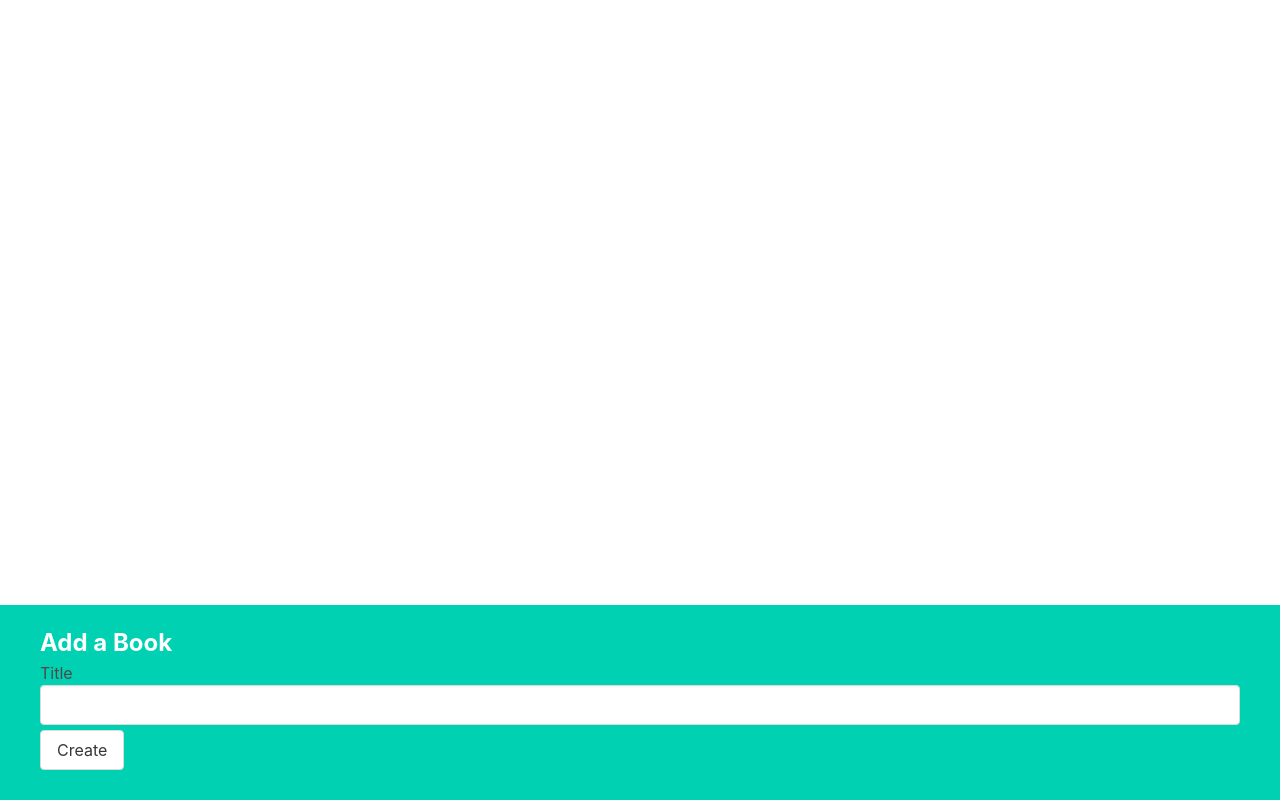
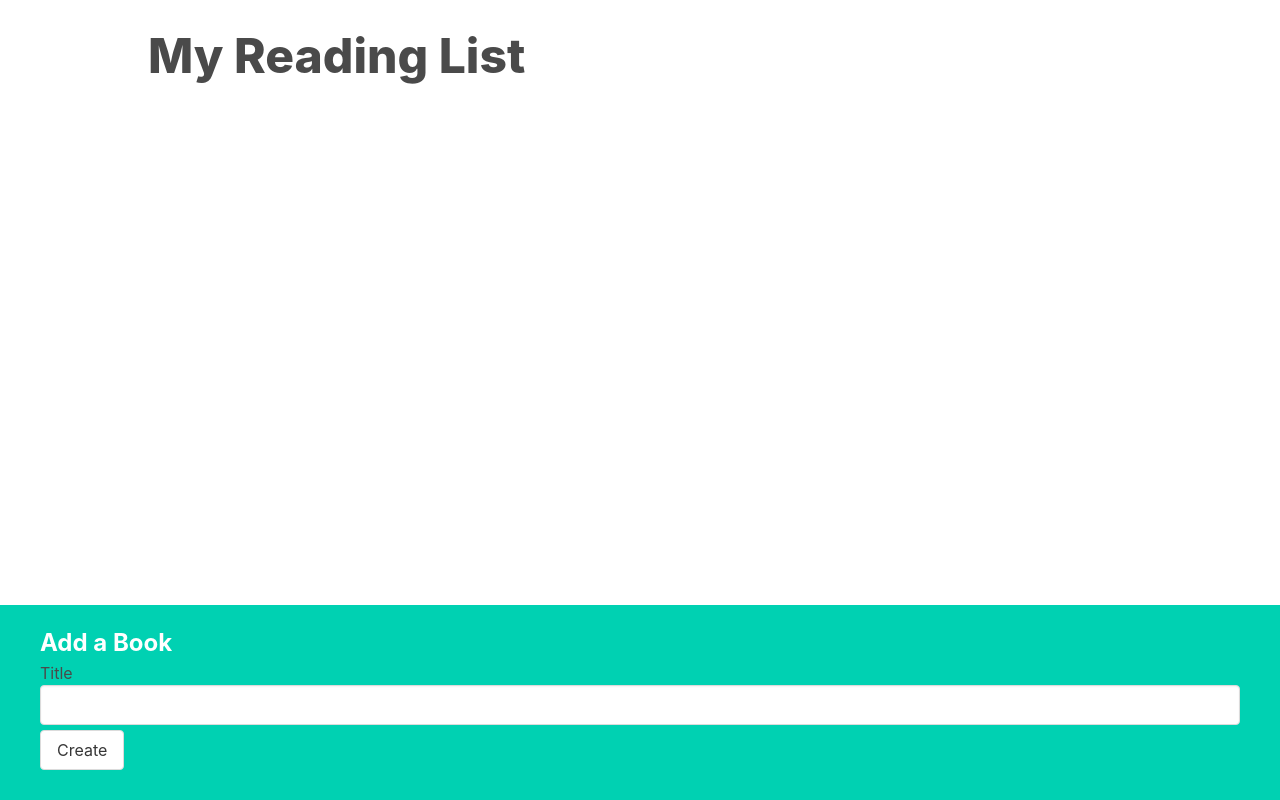
Before and after one commit to DenisOuma/book-app, a React (Create React App) app: page / in a window 1280 px wide. Built offline with nearby package versions, Linux system fonts and the light colour scheme.

Commit message:
Adding image to the website

```diff
--- a/src/App.js
+++ b/src/App.js
@@ -34,6 +34,7 @@ function App() {
 	};
 	return (
 		<div className="app">
+			<h1>My Reading List</h1>
 			<BookList
 				bookList={books}
 				deleteBook={deleteBookByid}
--- a/src/components/BookShow.js
+++ b/src/components/BookShow.js
@@ -22,6 +22,10 @@ function BookShow({ bookInfo, deleteBook, editBook }) {
 	return (
 		<div className="book-show">
 			<div className="">{content}</div>
+			<img
+				src={`https://picsum.photos/seed/${bookInfo.id}/300/200`}
+				alt="books"
+			/>
 			<div className="actions">
 				<button className="edit" onClick={handleEdit}>
 					Edit
```
